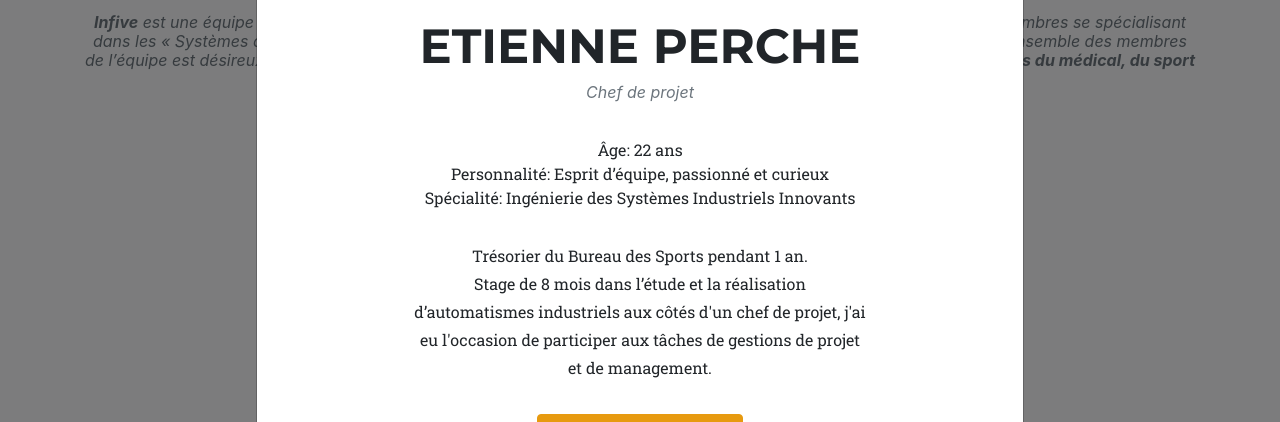
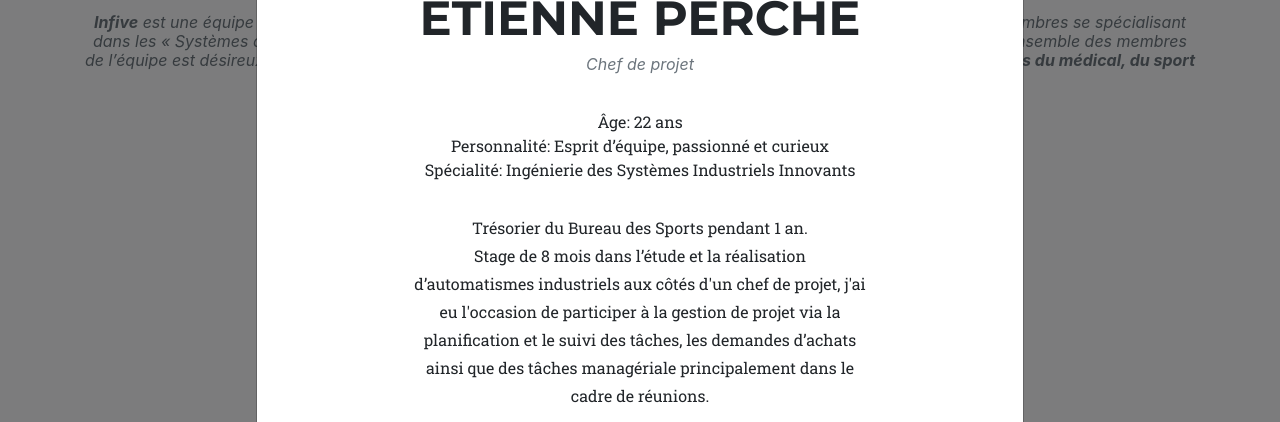
Before and after one commit to LoickBde/infive.tech, a plain HTML site: page index.html in a window 1280 px wide. Both pictures are taken after a click on the link 450 px from the left and 4891 px from the top of the page. Shown: the part 4626-5048 px from the top of the page. Drawn offline with nearby package versions, Linux system fonts and the light colour scheme; a web font is replaced by a local one.

Commit message:
new desc etienne

```diff
--- a/index.html
+++ b/index.html
@@ -378,8 +378,8 @@
                                         <li>Personnalité: Esprit d’équipe, passionné et curieux</li>
                                         <li>Spécialité: Ingénierie des Systèmes Industriels Innovants</li>
                                     </ul>
-                                    <p>Trésorier du Bureau des Sports pendant 1 an. <br/> Stage de 8 mois dans l’étude et la réalisation d’automatismes industriels aux côtés d'un chef de projet,
-                                        j'ai eu l'occasion de participer aux tâches de gestions de projet et de management.</p>
+                                        <p>Trésorier du Bureau des Sports pendant 1 an. <br/>
+                                        Stage de 8 mois dans l’étude et la réalisation d’automatismes industriels aux côtés d'un chef de projet, j'ai eu l'occasion de participer à la gestion de projet via la planification et le suivi des tâches, les demandes d’achats ainsi que des tâches managériale principalement dans le cadre de réunions.</p>
                                     <button class="btn btn-primary" data-dismiss="modal" type="button">
                                         <i class="fas fa-times mr-1"></i>
                                         Fermer la description
```
